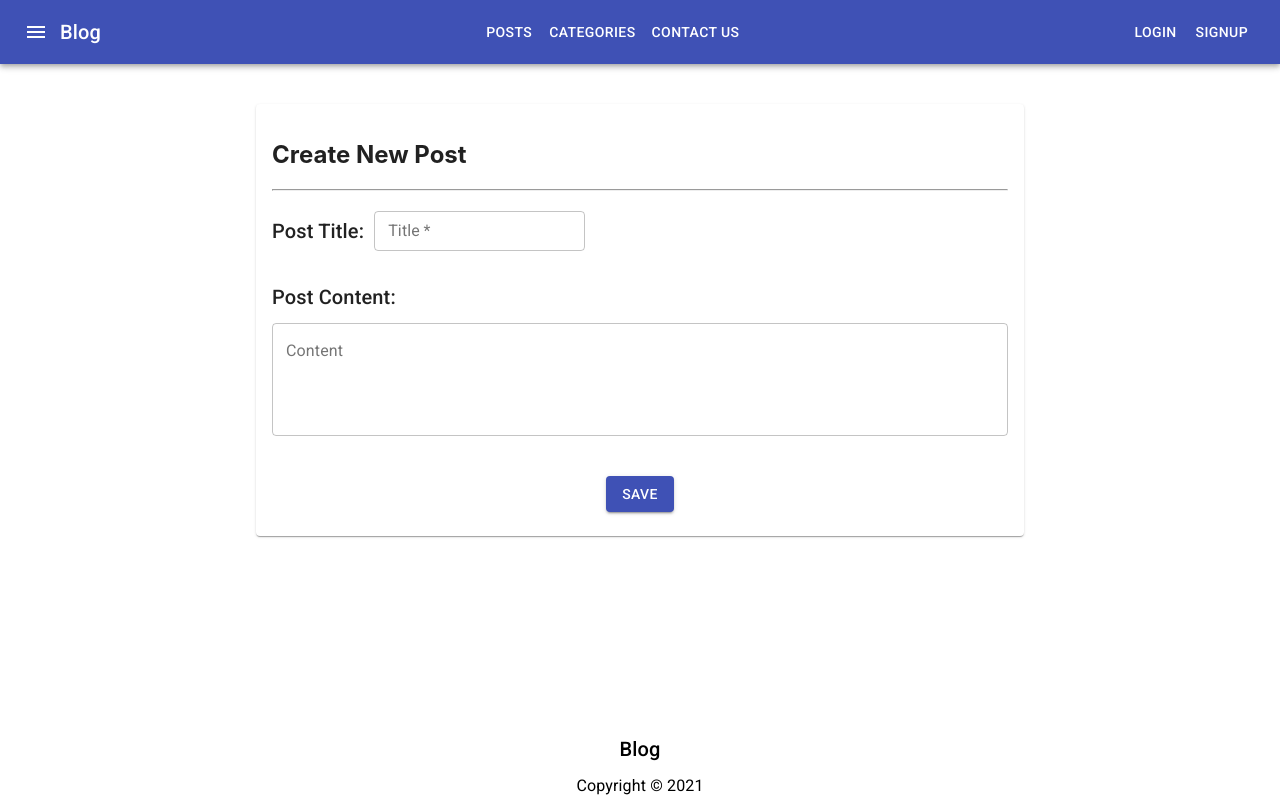
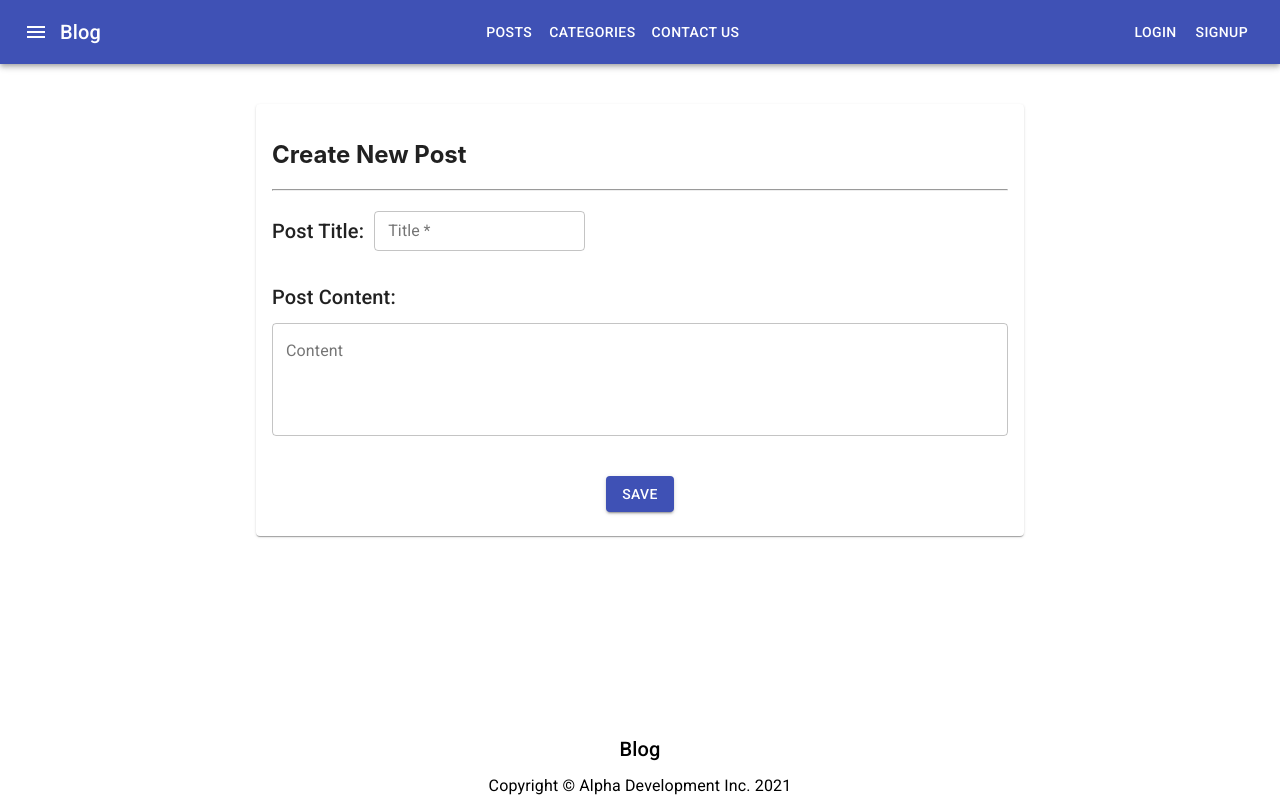
Before and after one commit to suvaanshkumar/MeanStack_Project, a React (Create React App) app: page /createPost in a window 1280 px wide. Built offline with nearby package versions, Linux system fonts and the light colour scheme.

Commit message:
bug_fixed

```diff
--- a/src/App.js
+++ b/src/App.js
@@ -3,8 +3,8 @@ import { BrowserRouter, Switch, Route } from 'react-router-dom';
 import Header from './components/Header';
 import Home from './components/Home';
 import Footer from './components/Footer';
-import CreatePostForm from './components/CreatePostForm';
-import Posts from './components/Posts';
+import CreatePostForm from './components/posts/CreatePostForm';
+import Posts from './components/posts/Posts';
 
 function App() {
 
--- a/src/components/Footer.js
+++ b/src/components/Footer.js
@@ -11,7 +11,7 @@ const Footer = (props) => {
                         Blog
                     </Typography>
                     <Typography variant="subtitle1" align="center" color="inherit" component="p">
-                        {'Copyright © 2021'}
+                        {'Copyright © Alpha Development Inc. 2021'}
                     </Typography>
                 </Box>
 
--- a/src/components/CreatePostForm.js
+++ b/src/components/posts/CreatePostForm.js
@@ -1,7 +1,5 @@
 import { Box, Button, Card, CardContent, CardHeader, FormGroup, TextField, Typography } from '@material-ui/core';
 import React, { useState } from 'react';
-import { useContext } from 'react';
-import PostsContext from '../contexts/PostsContext';
 
 const CreatePostForm = (props) => {
 
--- a/src/components/Posts.js
+++ b/src/components/posts/Posts.js
@@ -1,6 +1,4 @@
 import React from "react";
-import { Box, Button } from '@material-ui/core';
-import { useEffect } from "react";
 
 import { useState } from "react";
 import CreatePostForm from "./CreatePostForm";
@@ -9,10 +7,6 @@ import Post from "./Post";
 const Posts = () => {
 
     const [posts, setPosts] = useState([]);
-
-    useEffect(()=> {
-        console.log(posts);
-    });
 
     const handleCreatePost = (newPost) => {
         setPosts([
```
Also changed, not shown: src/components/posts/Post.js (renamed from src/components/Post.js).
